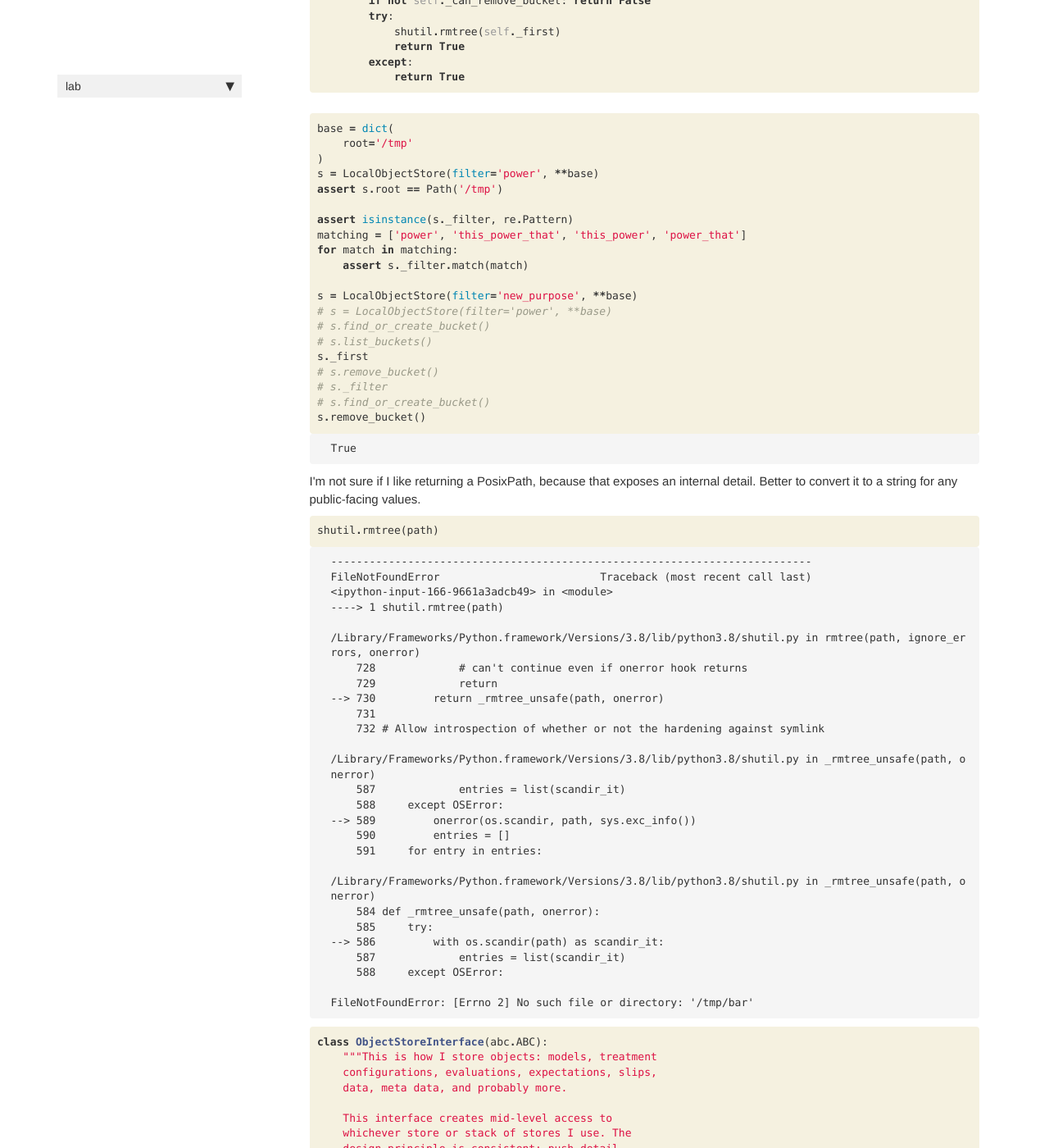
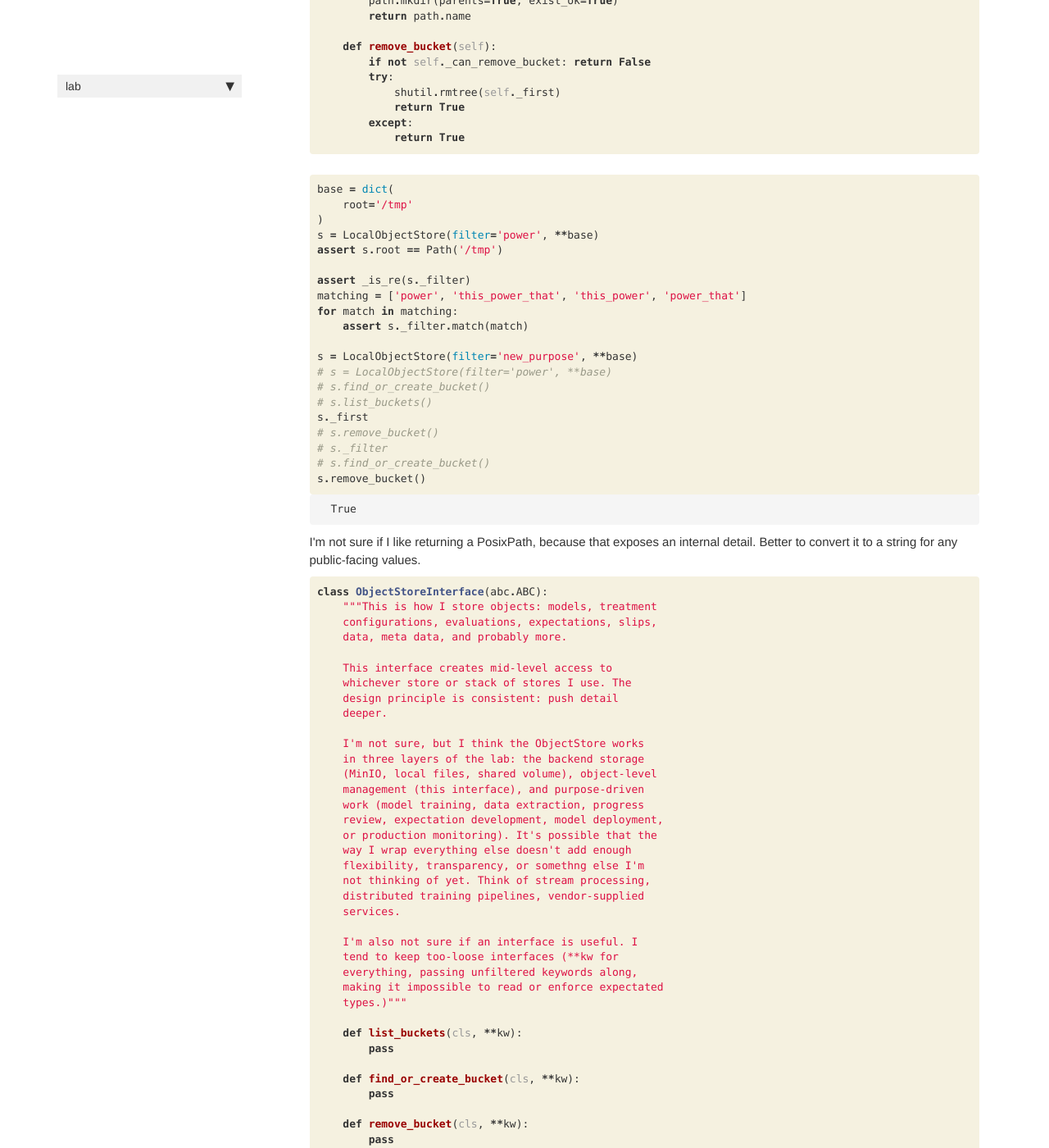
Before and after one commit to davidrichards/data-lab, a Jekyll site: the page built from docs/object_store.html, in a window 1280 px wide and 1400 px high, scrolled down 3196 px. Shown: the whole window at 82% size. Built offline with Jekyll 4.4.1, drawn with Linux system fonts in a browser that asks for light colours; nearby versions of some CDN libraries; comment, search, counter and statistics services are not loaded; some of the changed text lies outside the part shown.

Commit message:
WIP: Remove all re.Pattern references

```diff
--- a/docs/object_store.html
+++ b/docs/object_store.html
@@ -86,9 +86,13 @@
 <span class="k">def</span> <span class="nf">root</span><span class="p">(</span><span class="o">**</span><span class="n">kw</span><span class="p">):</span>
     <span class="k">return</span> <span class="n">Path</span><span class="p">(</span><span class="n">kw</span><span class="o">.</span><span class="n">get</span><span class="p">(</span><span class="s1">&#39;root&#39;</span><span class="p">,</span> <span class="n">ROOT</span><span class="p">))</span>
 
+<span class="k">def</span> <span class="nf">_is_re</span><span class="p">(</span><span class="n">o</span><span class="p">):</span>
+    <span class="sd">&quot;&quot;&quot;In 3.6.9, the type is different.&quot;&quot;&quot;</span>
+    <span class="k">return</span> <span class="nb">hasattr</span><span class="p">(</span><span class="n">o</span><span class="p">,</span> <span class="s1">&#39;match&#39;</span><span class="p">)</span> <span class="ow">and</span> <span class="nb">hasattr</span><span class="p">(</span><span class="n">o</span><span class="p">,</span> <span class="s1">&#39;pattern&#39;</span><span class="p">)</span>
+
 <span class="k">def</span> <span class="nf">name</span><span class="p">(</span><span class="o">**</span><span class="n">kw</span><span class="p">):</span>
     <span class="n">o</span> <span class="o">=</span> <span class="n">kw</span><span class="o">.</span><span class="n">get</span><span class="p">(</span><span class="s1">&#39;name&#39;</span><span class="p">,</span> <span class="n">kw</span><span class="o">.</span><span class="n">get</span><span class="p">(</span><span class="s1">&#39;filter&#39;</span><span class="p">,</span> <span class="kc">None</span><span class="p">))</span>
-    <span class="k">if</span> <span class="nb">isinstance</span><span class="p">(</span><span class="n">o</span><span class="p">,</span> <span class="n">re</span><span class="o">.</span><span class="n">Pattern</span><span class="p">):</span>
+    <span class="k">if</span> <span class="n">_is_re</span><span class="p">(</span><span class="n">o</span><span class="p">):</span>
         <span class="k">return</span> <span class="n">o</span><span class="o">.</span><span class="n">pattern</span>
     <span class="k">if</span> <span class="n">o</span> <span class="ow">is</span> <span class="kc">None</span> <span class="ow">or</span> <span class="nb">isinstance</span><span class="p">(</span><span class="n">o</span><span class="p">,</span> <span class="nb">str</span><span class="p">):</span>
         <span class="k">return</span> <span class="n">o</span>
@@ -96,7 +100,7 @@
 
 <span class="k">def</span> <span class="nf">storage_filter</span><span class="p">(</span><span class="o">**</span><span class="n">kw</span><span class="p">):</span>
     <span class="n">o</span> <span class="o">=</span> <span class="n">kw</span><span class="o">.</span><span class="n">get</span><span class="p">(</span><span class="s1">&#39;filter&#39;</span><span class="p">,</span> <span class="s1">&#39;&#39;</span><span class="p">)</span>
-    <span class="k">if</span> <span class="nb">isinstance</span><span class="p">(</span><span class="n">o</span><span class="p">,</span> <span class="n">re</span><span class="o">.</span><span class="n">Pattern</span><span class="p">):</span> <span class="k">return</span> <span class="n">o</span>
+    <span class="k">if</span> <span class="n">_is_re</span><span class="p">(</span><span class="n">o</span><span class="p">):</span> <span class="k">return</span> <span class="n">o</span>
     <span class="k">return</span> <span class="n">re</span><span class="o">.</span><span class="n">compile</span><span class="p">(</span><span class="sa">f</span><span class="s2">&quot;.*</span><span class="si">{o}</span><span class="s2">.*&quot;</span><span class="p">)</span>
 
 <span class="k">def</span> <span class="nf">list_buckets</span><span class="p">(</span><span class="o">**</span><span class="n">kw</span><span class="p">):</span>
@@ -162,7 +166,7 @@
     <span class="k">def</span> <span class="nf">_name</span><span class="p">(</span><span class="bp">self</span><span class="p">):</span>
         <span class="k">if</span> <span class="nb">hasattr</span><span class="p">(</span><span class="bp">self</span><span class="p">,</span> <span class="s1">&#39;__name&#39;</span><span class="p">):</span> <span class="k">return</span> <span class="bp">self</span><span class="o">.</span><span class="n">__name</span>
         <span class="n">o</span> <span class="o">=</span> <span class="bp">self</span><span class="o">.</span><span class="n">kw</span><span class="o">.</span><span class="n">get</span><span class="p">(</span><span class="s1">&#39;filter&#39;</span><span class="p">,</span> <span class="kc">None</span><span class="p">)</span>
-        <span class="k">if</span> <span class="nb">isinstance</span><span class="p">(</span><span class="n">o</span><span class="p">,</span> <span class="n">re</span><span class="o">.</span><span class="n">Pattern</span><span class="p">):</span>
+        <span class="k">if</span> <span class="n">_is_re</span><span class="p">(</span><span class="n">o</span><span class="p">):</span>
             <span class="bp">self</span><span class="o">.</span><span class="n">__name</span> <span class="o">=</span> <span class="n">o</span><span class="o">.</span><span class="n">pattern</span>
         <span class="k">elif</span> <span class="n">o</span> <span class="ow">is</span> <span class="kc">None</span> <span class="ow">or</span> <span class="nb">isinstance</span><span class="p">(</span><span class="n">o</span><span class="p">,</span> <span class="nb">str</span><span class="p">):</span>
             <span class="bp">self</span><span class="o">.</span><span class="n">__name</span> <span class="o">=</span> <span class="n">o</span>
@@ -175,7 +179,7 @@
         <span class="sd">&quot;&quot;&quot;Filter for whatever operation, bucket-level, object level.&quot;&quot;&quot;</span>
         <span class="k">if</span> <span class="nb">hasattr</span><span class="p">(</span><span class="bp">self</span><span class="p">,</span> <span class="s1">&#39;__filter&#39;</span><span class="p">):</span> <span class="k">return</span> <span class="bp">self</span><span class="o">.</span><span class="n">_bucket_filter</span>
         <span class="n">o</span> <span class="o">=</span> <span class="bp">self</span><span class="o">.</span><span class="n">kw</span><span class="o">.</span><span class="n">get</span><span class="p">(</span><span class="s1">&#39;filter&#39;</span><span class="p">,</span> <span class="s1">&#39;&#39;</span><span class="p">)</span>
-        <span class="k">if</span> <span class="nb">isinstance</span><span class="p">(</span><span class="n">o</span><span class="p">,</span> <span class="n">re</span><span class="o">.</span><span class="n">Pattern</span><span class="p">):</span>
+        <span class="k">if</span> <span class="n">_is_re</span><span class="p">(</span><span class="n">o</span><span class="p">):</span>
             <span class="bp">self</span><span class="o">.</span><span class="n">__filter</span> <span class="o">=</span> <span class="n">o</span>
         <span class="k">else</span><span class="p">:</span>
             <span class="bp">self</span><span class="o">.</span><span class="n">__filter</span> <span class="o">=</span> <span class="n">re</span><span class="o">.</span><span class="n">compile</span><span class="p">(</span><span class="sa">f</span><span class="s2">&quot;.*</span><span class="si">{o}</span><span class="s2">.*&quot;</span><span class="p">)</span>
@@ -253,7 +257,7 @@
 <span class="n">s</span> <span class="o">=</span> <span class="n">LocalObjectStore</span><span class="p">(</span><span class="nb">filter</span><span class="o">=</span><span class="s1">&#39;power&#39;</span><span class="p">,</span> <span class="o">**</span><span class="n">base</span><span class="p">)</span>
 <span class="k">assert</span> <span class="n">s</span><span class="o">.</span><span class="n">root</span> <span class="o">==</span> <span class="n">Path</span><span class="p">(</span><span class="s1">&#39;/tmp&#39;</span><span class="p">)</span>
 
-<span class="k">assert</span> <span class="nb">isinstance</span><span class="p">(</span><span class="n">s</span><span class="o">.</span><span class="n">_filter</span><span class="p">,</span> <span class="n">re</span><span class="o">.</span><span class="n">Pattern</span><span class="p">)</span>
+<span class="k">assert</span> <span class="n">_is_re</span><span class="p">(</span><span class="n">s</span><span class="o">.</span><span class="n">_filter</span><span class="p">)</span>
 <span class="n">matching</span> <span class="o">=</span> <span class="p">[</span><span class="s1">&#39;power&#39;</span><span class="p">,</span> <span class="s1">&#39;this_power_that&#39;</span><span class="p">,</span> <span class="s1">&#39;this_power&#39;</span><span class="p">,</span> <span class="s1">&#39;power_that&#39;</span><span class="p">]</span>
 <span class="k">for</span> <span class="n">match</span> <span class="ow">in</span> <span class="n">matching</span><span class="p">:</span>
     <span class="k">assert</span> <span class="n">s</span><span class="o">.</span><span class="n">_filter</span><span class="o">.</span><span class="n">match</span><span class="p">(</span><span class="n">match</span><span class="p">)</span>
@@ -296,59 +300,6 @@
 
 </div>
 </div>
-</div>
-<div class="cell border-box-sizing code_cell rendered">
-<div class="input">
-
-<div class="inner_cell">
-    <div class="input_area">
-<div class=" highlight hl-ipython3"><pre><span></span><span class="n">shutil</span><span class="o">.</span><span class="n">rmtree</span><span class="p">(</span><span class="n">path</span><span class="p">)</span>
-</pre></div>
-
-    </div>
-</div>
-</div>
-
-<div class="output_wrapper">
-<div class="output">
-
-<div class="output_area">
-
-<div class="output_subarea output_text output_error">
-<pre>
-<span class="ansi-red-fg">---------------------------------------------------------------------------</span>
-<span class="ansi-red-fg">FileNotFoundError</span>                         Traceback (most recent call last)
-<span class="ansi-green-fg">&lt;ipython-input-166-9661a3adcb49&gt;</span> in <span class="ansi-cyan-fg">&lt;module&gt;</span>
-<span class="ansi-green-fg">----&gt; 1</span><span class="ansi-red-fg"> </span>shutil<span class="ansi-blue-fg">.</span>rmtree<span class="ansi-blue-fg">(</span>path<span class="ansi-blue-fg">)</span>
-
-<span class="ansi-green-fg">/Library/Frameworks/Python.framework/Versions/3.8/lib/python3.8/shutil.py</span> in <span class="ansi-cyan-fg">rmtree</span><span class="ansi-blue-fg">(path, ignore_errors, onerror)</span>
-<span class="ansi-green-intense-fg ansi-bold">    728</span>             <span class="ansi-red-fg"># can&#39;t continue even if onerror hook returns</span>
-<span class="ansi-green-intense-fg ansi-bold">    729</span>             <span class="ansi-green-fg">return</span>
-<span class="ansi-green-fg">--&gt; 730</span><span class="ansi-red-fg">         </span><span class="ansi-green-fg">return</span> _rmtree_unsafe<span class="ansi-blue-fg">(</span>path<span class="ansi-blue-fg">,</span> onerror<span class="ansi-blue-fg">)</span>
-<span class="ansi-green-intense-fg ansi-bold">    731</span>
-<span class="ansi-green-intense-fg ansi-bold">    732</span> <span class="ansi-red-fg"># Allow introspection of whether or not the hardening against symlink</span>
-
-<span class="ansi-green-fg">/Library/Frameworks/Python.framework/Versions/3.8/lib/python3.8/shutil.py</span> in <span class="ansi-cyan-fg">_rmtree_unsafe</span><span class="ansi-blue-fg">(path, onerror)</span>
-<span class="ansi-green-intense-fg ansi-bold">    587</span>             entries <span class="ansi-blue-fg">=</span> list<span class="ansi-blue-fg">(</span>scandir_it<span class="ansi-blue-fg">)</span>
-<span class="ansi-green-intense-fg ansi-bold">    588</span>     <span class="ansi-green-fg">except</span> OSError<span class="ansi-blue-fg">:</span>
-<span class="ansi-green-fg">--&gt; 589</span><span class="ansi-red-fg">         </span>onerror<span class="ansi-blue-fg">(</span>os<span class="ansi-blue-fg">.</span>scandir<span class="ansi-blue-fg">,</span> path<span class="ansi-blue-fg">,</span> sys<span class="ansi-blue-fg">.</span>exc_info<span class="ansi-blue-fg">(</span><span class="ansi-blue-fg">)</span><span class="ansi-blue-fg">)</span>
-<span class="ansi-green-intense-fg ansi-bold">    590</span>         entries <span class="ansi-blue-fg">=</span> <span class="ansi-blue-fg">[</span><span class="ansi-blue-fg">]</span>
-<span class="ansi-green-intense-fg ansi-bold">    591</span>     <span class="ansi-green-fg">for</span> entry <span class="ansi-green-fg">in</span> entries<span class="ansi-blue-fg">:</span>
-
-<span class="ansi-green-fg">/Library/Frameworks/Python.framework/Versions/3.8/lib/python3.8/shutil.py</span> in <span class="ansi-cyan-fg">_rmtree_unsafe</span><span class="ansi-blue-fg">(path, onerror)</span>
-<span class="ansi-green-intense-fg ansi-bold">    584</span> <span class="ansi-green-fg">def</span> _rmtree_unsafe<span class="ansi-blue-fg">(</span>path<span class="ansi-blue-fg">,</span> onerror<span class="ansi-blue-fg">)</span><span class="ansi-blue-fg">:</span>
-<span class="ansi-green-intense-fg ansi-bold">    585</span>     <span class="ansi-green-fg">try</span><span class="ansi-blue-fg">:</span>
-<span class="ansi-green-fg">--&gt; 586</span><span class="ansi-red-fg">         </span><span class="ansi-green-fg">with</span> os<span class="ansi-blue-fg">.</span>scandir<span class="ansi-blue-fg">(</span>path<span class="ansi-blue-fg">)</span> <span class="ansi-green-fg">as</span> scandir_it<span class="ansi-blue-fg">:</span>
-<span class="ansi-green-intense-fg ansi-bold">    587</span>             entries <span class="ansi-blue-fg">=</span> list<span class="ansi-blue-fg">(</span>scandir_it<span class="ansi-blue-fg">)</span>
-<span class="ansi-green-intense-fg ansi-bold">    588</span>     <span class="ansi-green-fg">except</span> OSError<span class="ansi-blue-fg">:</span>
-
-<span class="ansi-red-fg">FileNotFoundError</span>: [Errno 2] No such file or directory: &#39;/tmp/bar&#39;</pre>
-</div>
-</div>
-
-</div>
-</div>
-
 </div>
 <div class="cell border-box-sizing code_cell rendered">
 <div class="input">
```
Also changed, not shown: 3 other files.
